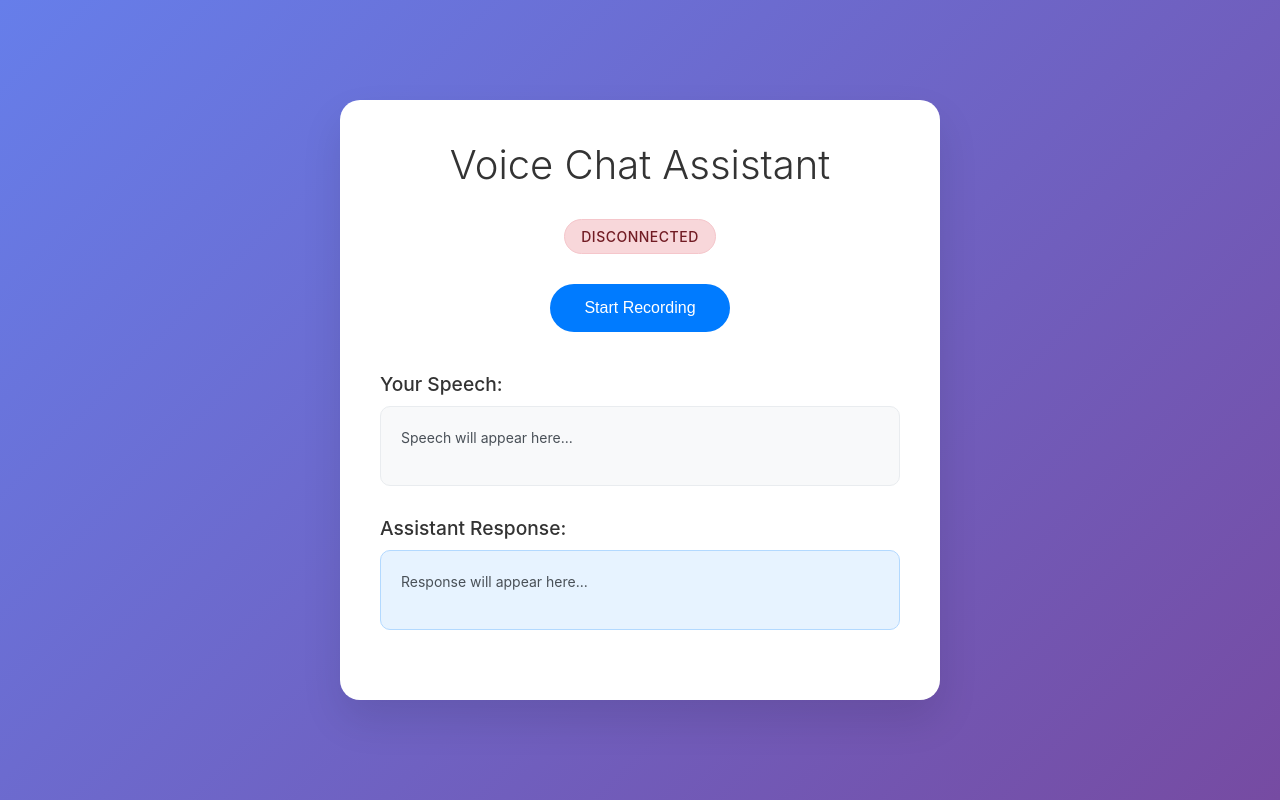
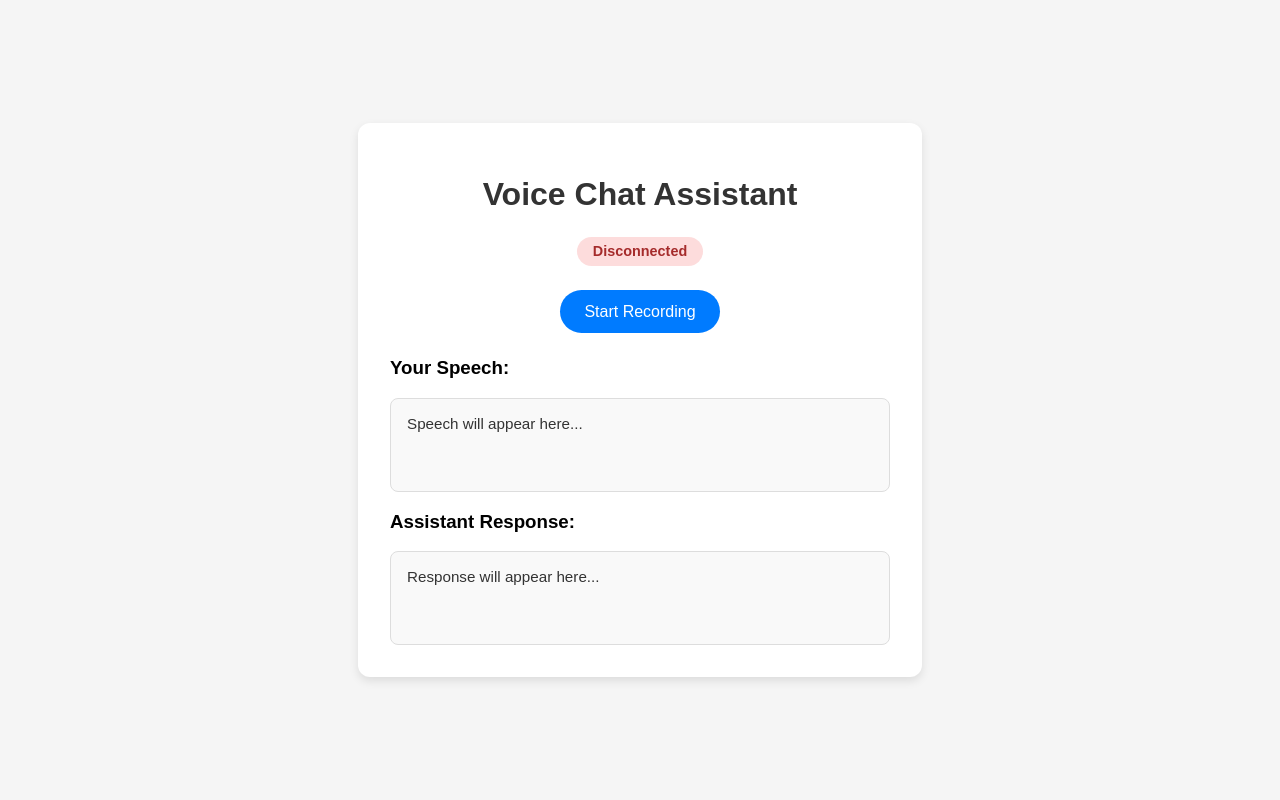
Before and after one commit to MujtabaJunaid/voice_chatbot, a React (Create React App) app: page / in a window 1280 px wide. Built offline with nearby package versions, Linux system fonts and the light colour scheme; the HTML template or start-up script is replaced by a standard one.

Commit message:
Update App.css

```diff
--- a/src/App.css
+++ b/src/App.css
@@ -1,180 +1,94 @@
-* {
-  margin: 0;
-  padding: 0;
-  box-sizing: border-box;
-}
-
-body {
-  font-family: -apple-system, BlinkMacSystemFont, 'Segoe UI', Roboto, Oxygen, Ubuntu, Cantarell, sans-serif;
-  background: linear-gradient(135deg, #667eea 0%, #764ba2 100%);
-  min-height: 100vh;
-}
-
 .app {
+  font-family: Arial, sans-serif;
+  background: #f5f5f5;
   min-height: 100vh;
   display: flex;
+  justify-content: center;
   align-items: center;
-  justify-content: center;
-  padding: 20px;
 }
 
 .container {
-  background: white;
-  border-radius: 20px;
-  padding: 40px;
-  box-shadow: 0 20px 40px rgba(0, 0, 0, 0.1);
-  max-width: 600px;
-  width: 100%;
+  background: #fff;
+  padding: 2rem;
+  border-radius: 12px;
+  box-shadow: 0 4px 10px rgba(0, 0, 0, 0.1);
+  width: 500px;
+  max-width: 90%;
 }
 
 h1 {
   text-align: center;
+  margin-bottom: 1.5rem;
   color: #333;
-  margin-bottom: 30px;
-  font-size: 2.5em;
-  font-weight: 300;
 }
 
 .status {
-  display: flex;
-  justify-content: center;
-  margin-bottom: 30px;
+  text-align: center;
+  margin-bottom: 1rem;
 }
 
 .status-indicator {
-  padding: 8px 16px;
+  display: inline-block;
+  padding: 0.4rem 1rem;
   border-radius: 20px;
-  font-size: 14px;
-  font-weight: 500;
-  text-transform: uppercase;
-  letter-spacing: 0.5px;
+  font-weight: bold;
+  font-size: 0.9rem;
 }
 
 .status-indicator.connected {
-  background: #d4edda;
-  color: #155724;
-  border: 1px solid #c3e6cb;
+  background: #d4f5d4;
+  color: #2d7a2d;
 }
 
 .status-indicator.disconnected {
-  background: #f8d7da;
-  color: #721c24;
-  border: 1px solid #f5c6cb;
+  background: #fddcdc;
+  color: #a52b2b;
 }
 
 .controls {
-  display: flex;
-  justify-content: center;
-  margin-bottom: 40px;
+  text-align: center;
+  margin: 1.5rem 0;
 }
 
 .record-btn {
   background: #007bff;
-  color: white;
+  color: #fff;
+  padding: 0.8rem 1.5rem;
   border: none;
-  padding: 15px 30px;
-  border-radius: 50px;
-  font-size: 16px;
-  font-weight: 500;
+  border-radius: 25px;
   cursor: pointer;
-  transition: all 0.3s ease;
-  min-width: 180px;
+  font-size: 1rem;
+  transition: background 0.3s;
 }
 
 .record-btn:hover {
   background: #0056b3;
-  transform: translateY(-2px);
-  box-shadow: 0 10px 20px rgba(0, 123, 255, 0.3);
 }
 
 .record-btn.recording {
   background: #dc3545;
-  animation: pulse 1.5s infinite;
 }
 
-.record-btn.recording:hover {
-  background: #c82333;
+.transcription-section,
+.response-section {
+  margin-top: 1rem;
 }
 
-.record-btn:disabled {
-  background: #6c757d;
-  cursor: not-allowed;
-  transform: none;
-  box-shadow: none;
-}
-
-@keyframes pulse {
-  0% {
-    transform: scale(1);
-    box-shadow: 0 0 0 0 rgba(220, 53, 69, 0.7);
-  }
-  70% {
-    transform: scale(1.05);
-    box-shadow: 0 0 0 10px rgba(220, 53, 69, 0);
-  }
-  100% {
-    transform: scale(1);
-    box-shadow: 0 0 0 0 rgba(220, 53, 69, 0);
-  }
-}
-
-.transcription-section, .response-section {
-  margin-bottom: 30px;
-}
-
-h3 {
+.transcription-box,
+.response-box {
+  background: #f9f9f9;
+  border: 1px solid #ddd;
+  border-radius: 8px;
+  padding: 1rem;
+  min-height: 60px;
+  margin-top: 0.5rem;
+  font-size: 0.95rem;
   color: #333;
-  margin-bottom: 10px;
-  font-size: 1.2em;
-  font-weight: 500;
-}
-
-.transcription-box, .response-box {
-  background: #f8f9fa;
-  border: 1px solid #e9ecef;
-  border-radius: 10px;
-  padding: 20px;
-  min-height: 80px;
-  line-height: 1.6;
-  color: #495057;
-  font-size: 14px;
-}
-
-.response-box {
-  background: #e7f3ff;
-  border-color: #b3d9ff;
 }
 
 .playing-indicator {
+  margin-top: 1rem;
   text-align: center;
-  color: #28a745;
-  font-weight: 500;
-  margin-top: 20px;
-  animation: fade 2s infinite;
+  font-style: italic;
+  color: #555;
 }
-
-@keyframes fade {
-  0%, 100% { opacity: 1; }
-  50% { opacity: 0.5; }
-}
-
-@media (max-width: 768px) {
-  .container {
-    padding: 20px;
-    margin: 10px;
-  }
-
-  h1 {
-    font-size: 2em;
-  }
-
-  .record-btn {
-    padding: 12px 24px;
-    font-size: 14px;
-    min-width: 160px;
-  }
-}
-
-audio {
-  display: none;
-}
```
